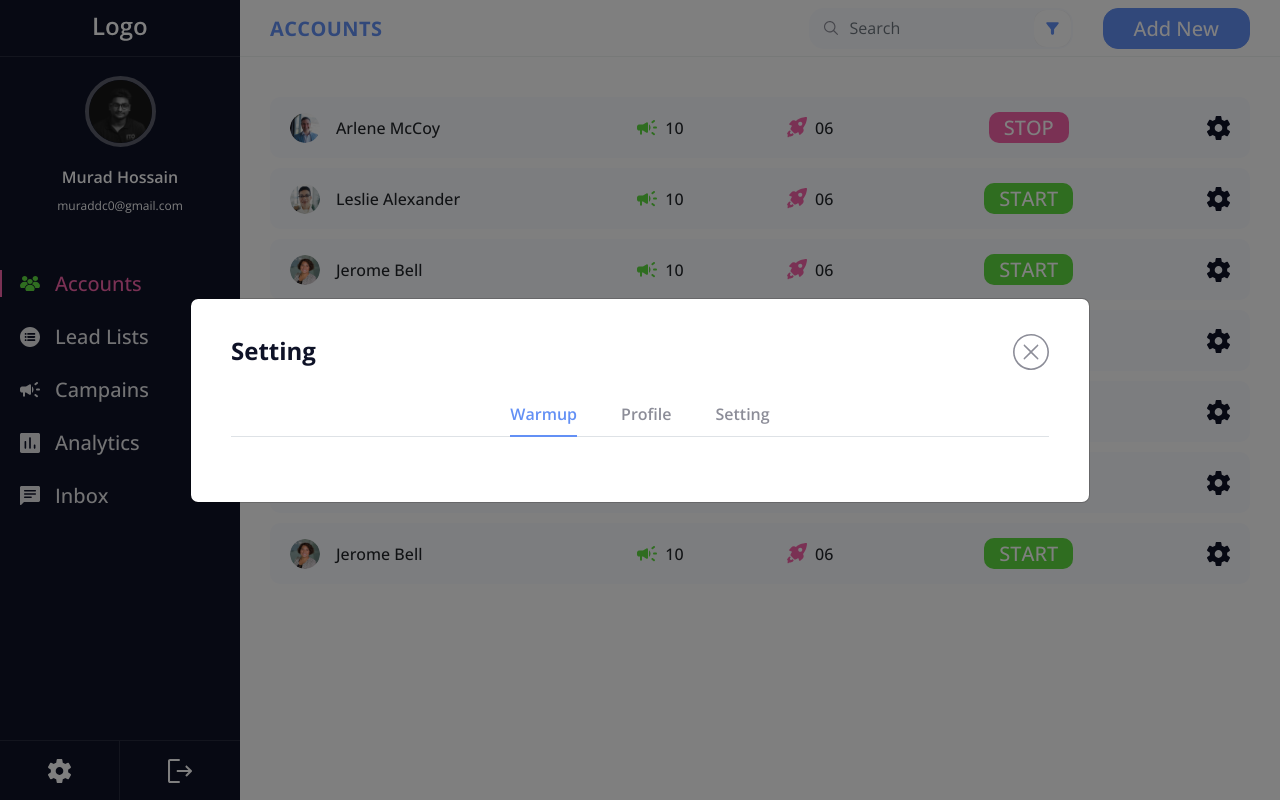
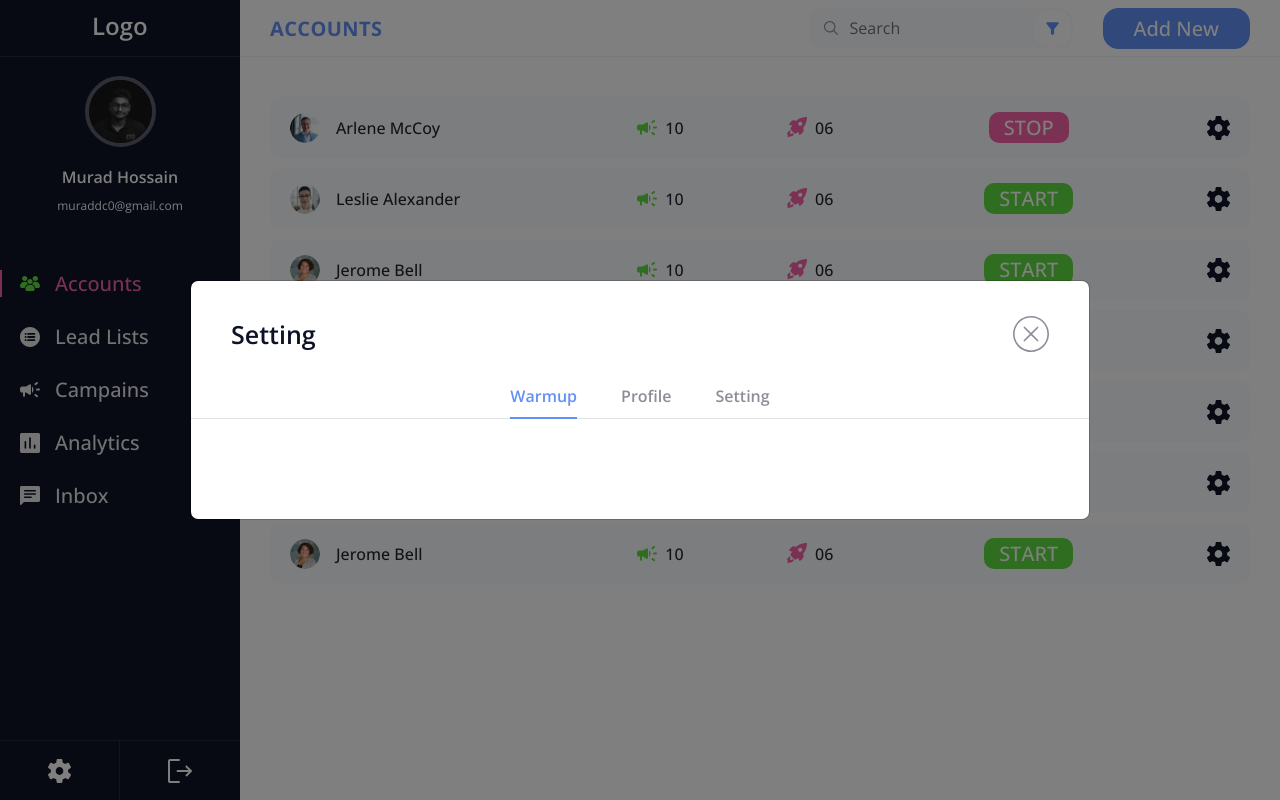
Before and after one commit to rafuj/automated-agency, a React (Create React App) app: page /account in a window 1280 px wide. Built offline with nearby package versions, Linux system fonts and the light colour scheme.

Commit message:
Account Setting Menu added

```diff
--- a/src/pages/accounts/components/AccountModal.jsx
+++ b/src/pages/accounts/components/AccountModal.jsx
@@ -8,16 +8,19 @@ const AccountModal = ({ popup, closePopup }) => {
 	return (
 		<Modal show={true} size="xl" centered className="__account-modal">
 			<Modal.Body>
-				<div className="d-flex justify-content-between align-items-center mb-30">
-					<h4 className="m-0">Setting</h4>
-					<div onClick={closePopup()}>
-						<CloseCircle />
+				<div className="__header">
+					<div className="d-flex justify-content-between align-items-center mb-30">
+						<h4 className="main-title m-0">Setting</h4>
+						<div onClick={closePopup()} className="cursor-pointer">
+							<CloseCircle />
+						</div>
 					</div>
 				</div>
 				<ModalNavMenu
 					dataStatus={dataStatus}
 					setDataStatus={setDataStatus}
 				/>
+				<div className="__body"></div>
 			</Modal.Body>
 		</Modal>
 	);
--- a/src/style.scss
+++ b/src/style.scss
@@ -2029,11 +2029,25 @@ input[type="number"] {
 		max-width: 900px;
 	}
 	.modal-body {
+		padding: 0;
+	}
+	.__body {
 		padding: 20px;
 		@include breakpoint(lg) {
 			padding: 35px 40px;
 		}
 	}
+	.__header {
+		padding: 20px 20px 0;
+		@include breakpoint(lg) {
+			padding: 35px 40px 0;
+		}
+	}
+	.main-title {
+		font-weight: 600;
+		font-size: 25px;
+		line-height: 34px;
+	}
 }
 .mb-30 {
 	margin-bottom: 30px;
```
